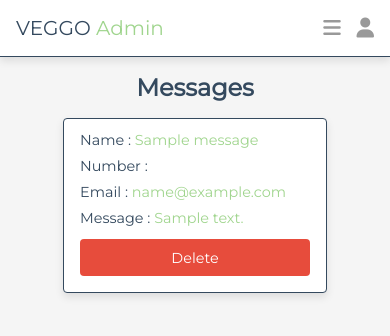
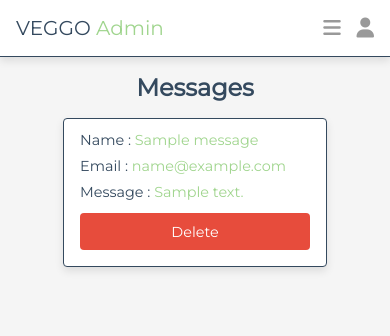
Before and after one commit to christiankit08/veggo, a PHP site: page /admin/messages.php in a window 390 px wide. Shown: the top 336 px of the page. Run offline with PHP 8.4, Linux system fonts and the light colour scheme; a user stored in the database is signed in; data comes from the database, SQL or seed files in the repository; tables that the repository leaves empty hold one stand-in row (values such as "Sample post"); data that the repository does not hold is empty; some libraries are stand-ins or nearby versions.

Commit message:
removed mobile number of users

```diff
--- a/admin/messages.php
+++ b/admin/messages.php
@@ -55,7 +55,6 @@ if(isset($_GET['delete'])){
    ?>
    <div class="box">
       <p> Name : <span><?= $fetch_messages['name']; ?></span> </p>
-      <p> Number : <span><?= $fetch_messages['number']; ?></span> </p>
       <p> Email : <span><?= $fetch_messages['email']; ?></span> </p>
       <p> Message : <span><?= $fetch_messages['message']; ?></span> </p>
       <a href="messages.php?delete=<?= $fetch_messages['id']; ?>" class="delete-btn" onclick="return confirm('delete this message?');">Delete</a>
--- a/admin/placed_orders.php
+++ b/admin/placed_orders.php
@@ -67,7 +67,6 @@ if(isset($_GET['delete'])){
       <p> Placed on : <span><?= $fetch_orders['placed_on']; ?></span> </p>
       <p> Name : <span><?= $fetch_orders['name']; ?></span> </p>
       <p> Email : <span><?= $fetch_orders['email']; ?></span> </p>
-      <p> Number : <span><?= $fetch_orders['number']; ?></span> </p>
       <p> Address : <span><?= $fetch_orders['address']; ?></span> </p>
       <p> Total products : <span><?= $fetch_orders['total_products']; ?></span> </p>
       <p> Total price : <span>₱<?= $fetch_orders['total_price']; ?></span> </p>
```
